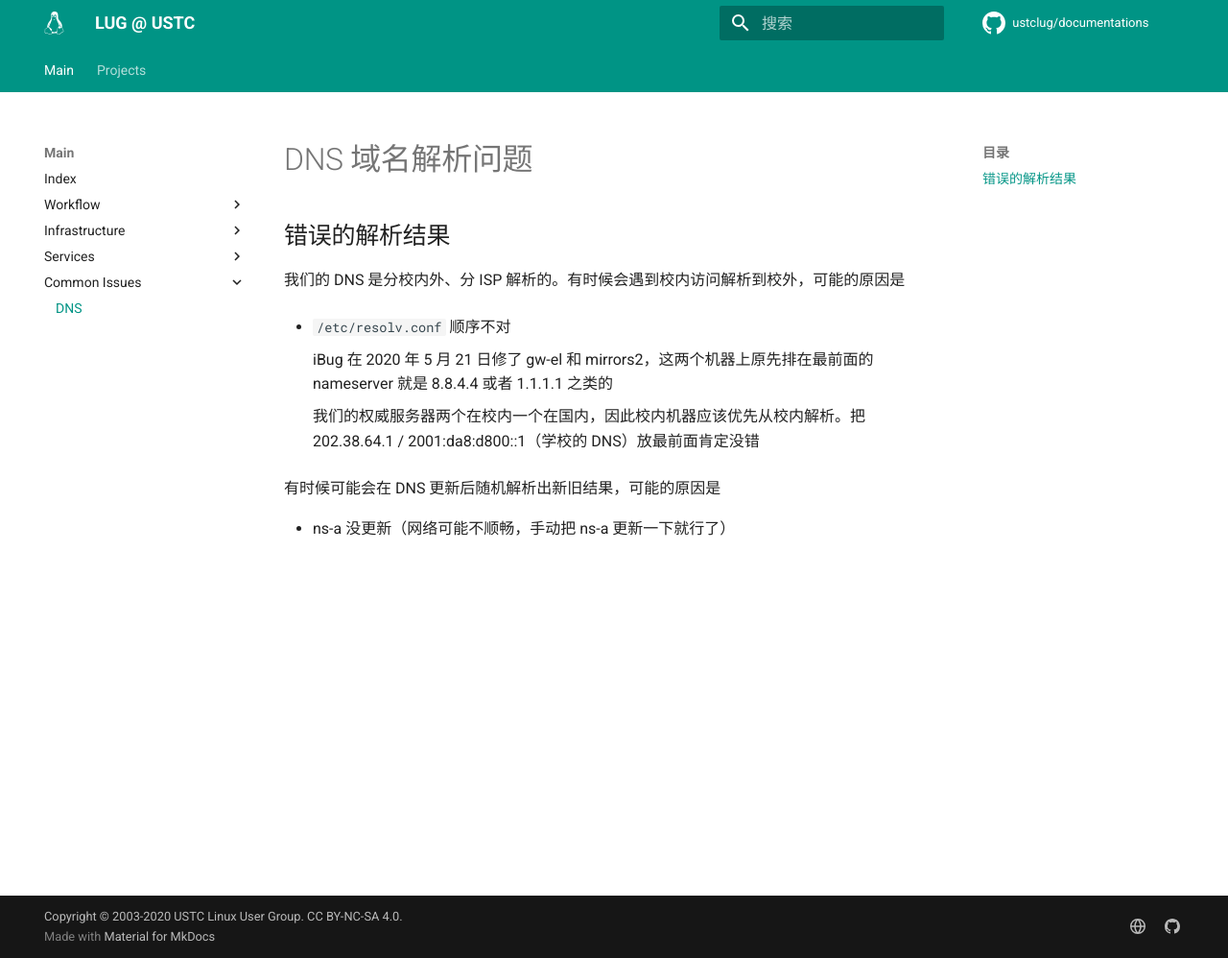
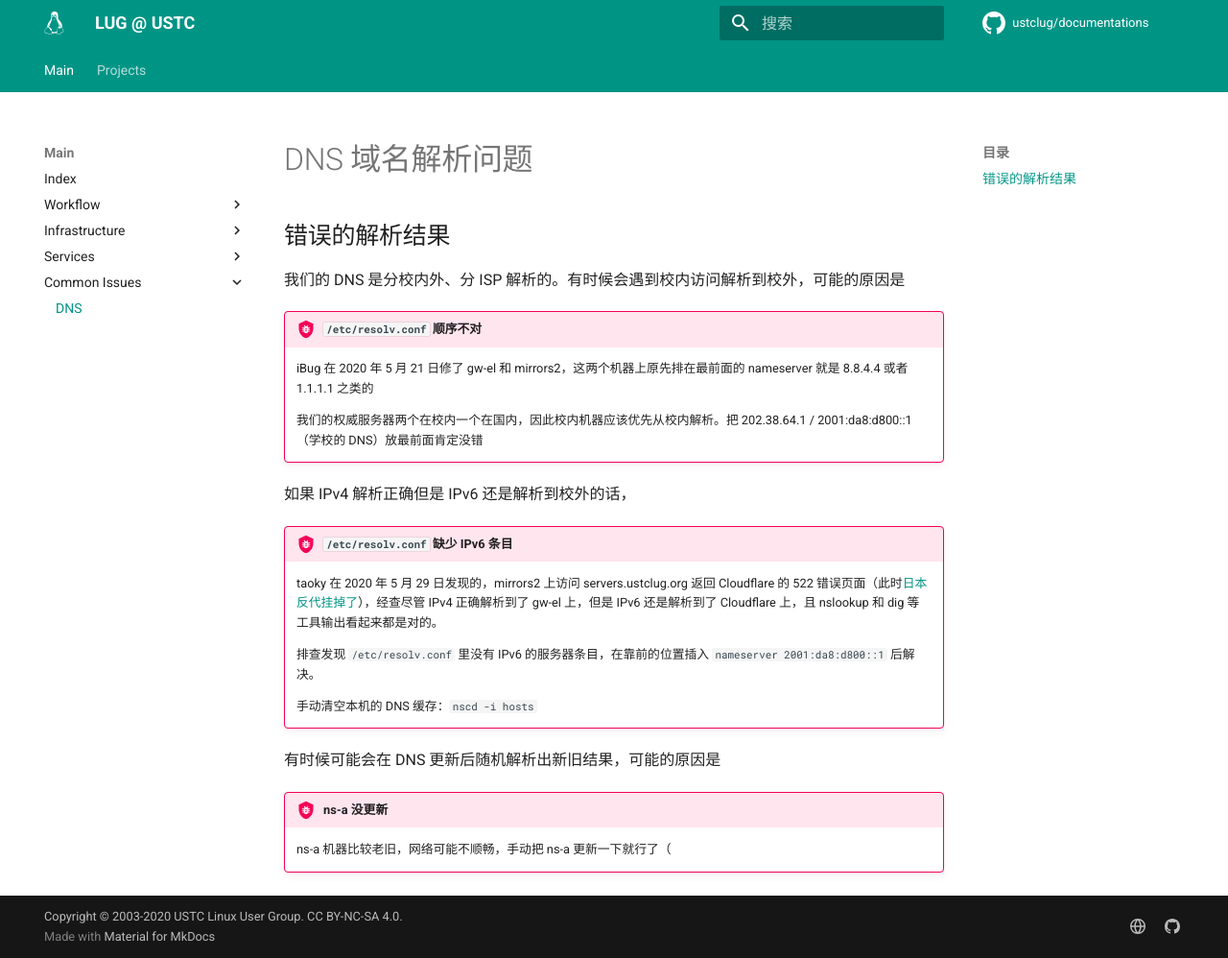
Before and after one commit to ustclug/documentations, an MkDocs documentation site: the page built from docs/faq/dns.md, in a window 1280 px wide and 998 px high. Shown: the whole window at 96% size. Built offline with MkDocs 1.6.1 and Material for MkDocs 9.7.7, drawn with Linux system fonts in a browser that asks for light colours; comment, search, counter and statistics services are not loaded.

Commit message:
Add mirrors2 IPv6 DNS issue to FAQ

```diff
--- a/docs/faq/dns.md
+++ b/docs/faq/dns.md
@@ -4,12 +4,24 @@
 
 我们的 DNS 是分校内外、分 ISP 解析的。有时候会遇到校内访问解析到校外，可能的原因是
 
-- `/etc/resolv.conf` 顺序不对
+!!! bug "`/etc/resolv.conf` 顺序不对"
 
     iBug 在 2020 年 5 月 21 日修了 gw-el 和 mirrors2，这两个机器上原先排在最前面的 nameserver 就是 8.8.4.4 或者 1.1.1.1 之类的
 
     我们的权威服务器两个在校内一个在国内，因此校内机器应该优先从校内解析。把 202.38.64.1 / 2001:da8:d800::1（学校的 DNS）放最前面肯定没错
 
+如果 IPv4 解析正确但是 IPv6 还是解析到校外的话，
+
+!!! bug "`/etc/resolv.conf` 缺少 IPv6 条目"
+
+    taoky 在 2020 年 5 月 29 日发现的，mirrors2 上访问 servers.ustclug.org 返回 Cloudflare 的 522 错误页面（此时[日本反代挂掉了](https://github.com/ustclug/discussions/issues/325)），经查尽管 IPv4 正确解析到了 gw-el 上，但是 IPv6 还是解析到了 Cloudflare 上，且 nslookup 和 dig 等工具输出看起来都是对的。
+
+    排查发现 `/etc/resolv.conf` 里没有 IPv6 的服务器条目，在靠前的位置插入 `nameserver 2001:da8:d800::1` 后解决。
+
+    手动清空本机的 DNS 缓存：`nscd -i hosts`
+
 有时候可能会在 DNS 更新后随机解析出新旧结果，可能的原因是
 
-- ns-a 没更新（网络可能不顺畅，手动把 ns-a 更新一下就行了）
+!!! bug "ns-a 没更新"
+
+    ns-a 机器比较老旧，网络可能不顺畅，手动把 ns-a 更新一下就行了（
```
